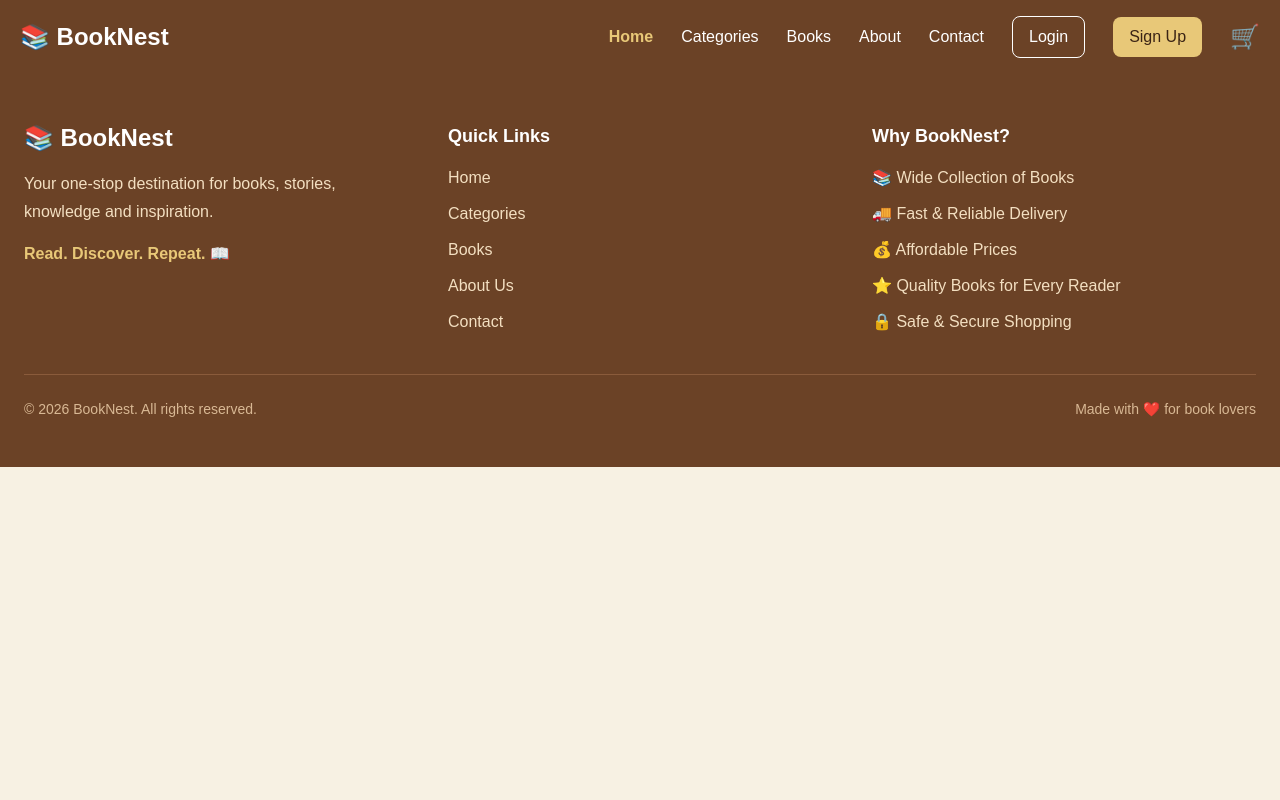
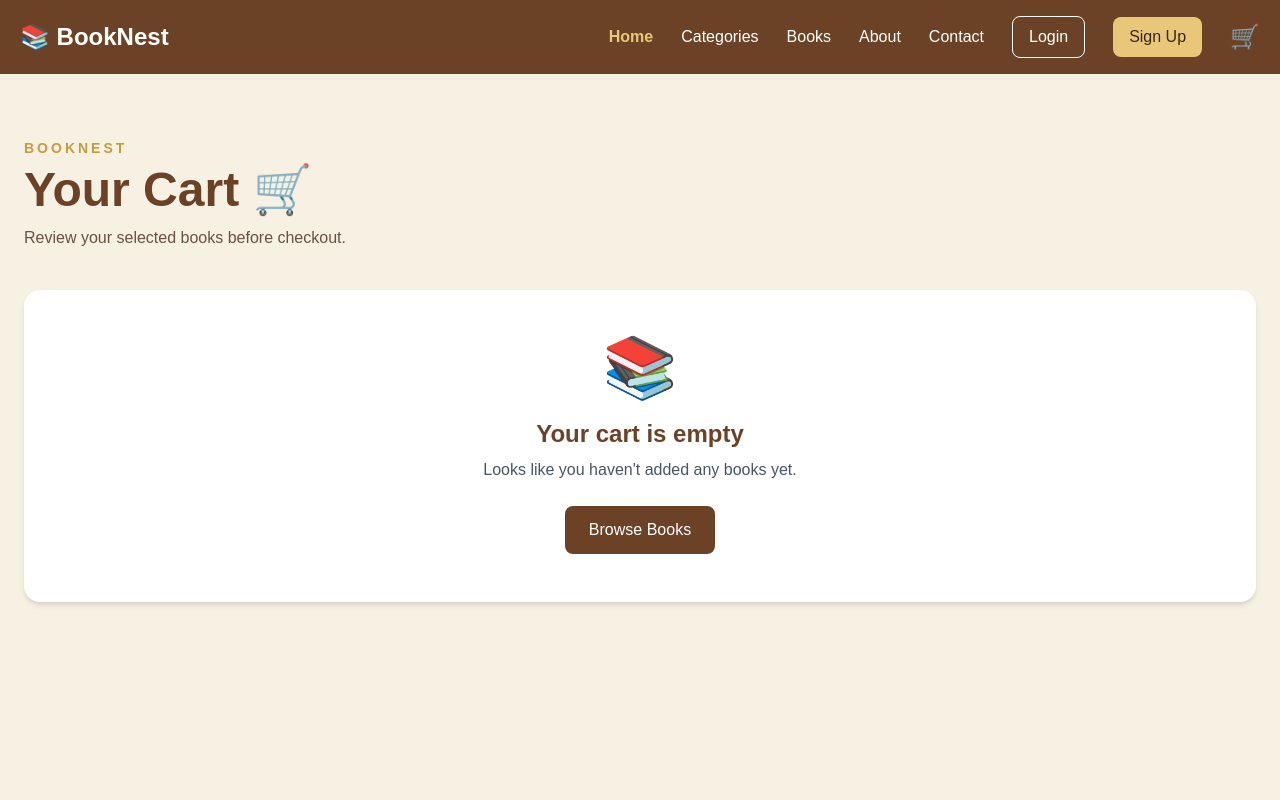
Before and after one commit to Harshita-lalchandani16/BookNest, a React (Vite) app: page /cart in a window 1280 px wide. Shown: the top 800 px of the page. Built offline with nearby package versions, Linux system fonts and the light colour scheme.

Commit message:
Connect navbar cart to cart page

```diff
--- a/src/App.jsx
+++ b/src/App.jsx
@@ -11,6 +11,7 @@ import ScrollToTop from "./components/ScrollToTop"
 
 import CategoryPage from "./pages/CategoryPage"
 import BookDetails from "./pages/BookDetails"
+import CartPage from "./pages/CartPage"
 
 function Home() {
   return (
@@ -39,6 +40,8 @@ function App() {
 
         <Route path="/book/:id" element={<BookDetails />} />
 
+        <Route path="/cart" element={<CartPage />} />
+
       </Routes>
 
       <Footer />
--- a/src/components/Navbar.jsx
+++ b/src/components/Navbar.jsx
@@ -1,5 +1,5 @@
 import { useState, useEffect } from "react"
-import { useLocation, useNavigate } from "react-router-dom"
+import { useLocation, useNavigate, Link } from "react-router-dom"
 
 function Navbar() {
   const [menu, setMenu] = useState(false)
@@ -204,7 +204,8 @@ function Navbar() {
           </button>
 
           {/* CART */}
-          <button
+         <Link
+          to="/cart"
           className="
           text-2xl
           text-[#E8C878]
@@ -213,16 +214,20 @@ function Navbar() {
           "
         >
          🛒
-          </button>
+        </Link>
 
         </div>
 
         {/* MOBILE */}
         <div className="md:hidden flex items-center gap-4">
 
-          <button className="text-2xl text-[#E8C878]">
+         <Link
+         to="/cart"
+         onClick={() => setMenu(false)}
+        className="text-2xl text-[#E8C878]"
+        >
         🛒
-          </button>
+        </Link>
 
           <button
             onClick={() => setMenu(!menu)}
--- /dev/null
+++ b/src/pages/CartPage.jsx
@@ -0,0 +1,206 @@
+import { useEffect, useState } from "react"
+import { Link } from "react-router-dom"
+
+function CartPage() {
+  const [cart, setCart] = useState([])
+
+  // Get cart from localStorage
+  useEffect(() => {
+    const savedCart =
+      JSON.parse(localStorage.getItem("cart")) || []
+
+    setCart(savedCart)
+  }, [])
+
+  // Remove book from cart
+  const removeFromCart = (id) => {
+    const updatedCart = cart.filter(
+      (book) => book.id !== id
+    )
+
+    setCart(updatedCart)
+
+    localStorage.setItem(
+      "cart",
+      JSON.stringify(updatedCart)
+    )
+  }
+
+  // Calculate total
+  const totalPrice = cart.reduce(
+    (total, book) => total + book.price,
+    0
+  )
+
+  return (
+    <main className="min-h-screen bg-[#F7F1E3] px-6 py-16">
+
+      <div className="max-w-7xl mx-auto">
+
+        {/* ================= HEADER ================= */}
+
+        <div className="mb-10">
+
+          <p className="text-[#C89B3C] uppercase tracking-[3px] text-sm font-semibold">
+            BookNest
+          </p>
+
+          <h1 className="text-4xl md:text-5xl font-bold text-[#6B4226] mt-2">
+            Your Cart 🛒
+          </h1>
+
+          <p className="text-[#6B5140] mt-3">
+            Review your selected books before checkout.
+          </p>
+
+        </div>
+
+
+        {/* ================= EMPTY CART ================= */}
+
+        {cart.length === 0 ? (
+
+          <div className="bg-white rounded-2xl shadow-md p-12 text-center">
+
+            <p className="text-6xl mb-5">
+              📚
+            </p>
+
+            <h2 className="text-2xl font-bold text-[#6B4226]">
+              Your cart is empty
+            </h2>
+
+            <p className="text-gray-600 mt-2">
+              Looks like you haven't added any books yet.
+            </p>
+
+            <Link
+              to="/"
+              className="inline-block mt-6 bg-[#6B4226] text-white px-6 py-3 rounded-lg hover:bg-[#4F301D] transition"
+            >
+              Browse Books
+            </Link>
+
+          </div>
+
+        ) : (
+
+          <div className="grid lg:grid-cols-3 gap-8">
+
+            {/* ================= CART ITEMS ================= */}
+
+            <div className="lg:col-span-2 space-y-5">
+
+              {cart.map((book) => (
+
+                <div
+                  key={book.id}
+                  className="bg-white rounded-2xl shadow-md p-5 flex flex-col sm:flex-row gap-5"
+                >
+
+                  {/* BOOK IMAGE */}
+
+                  <div className="w-full sm:w-32 h-40 bg-[#EDE0CA] rounded-xl flex items-center justify-center p-3">
+
+                    <img
+                      src={book.image}
+                      alt={book.title}
+                      className="max-h-full max-w-full object-contain"
+                    />
+
+                  </div>
+
+
+                  {/* BOOK INFORMATION */}
+
+                  <div className="flex-1">
+
+                    <p className="text-sm text-[#A06B3B] font-semibold uppercase">
+                      {book.category}
+                    </p>
+
+                    <h2 className="text-xl font-bold text-[#3D2B1F] mt-1">
+                      {book.title}
+                    </h2>
+
+                    <p className="text-gray-600 mt-1">
+                      {book.author}
+                    </p>
+
+                    <p className="text-xl font-bold text-[#6B4226] mt-4">
+                      ₹{book.price}
+                    </p>
+
+                    <button
+                      onClick={() => removeFromCart(book.id)}
+                      className="mt-4 text-red-600 font-semibold hover:text-red-800 transition"
+                    >
+                      Remove
+                    </button>
+
+                  </div>
+
+                </div>
+
+              ))}
+
+            </div>
+
+
+            {/* ================= ORDER SUMMARY ================= */}
+
+            <div className="bg-white rounded-2xl shadow-md p-6 h-fit">
+
+              <h2 className="text-2xl font-bold text-[#6B4226] mb-6">
+                Order Summary
+              </h2>
+
+              <div className="flex justify-between text-gray-600 mb-4">
+                <span>Items</span>
+
+                <span>
+                  {cart.length}
+                </span>
+              </div>
+
+              <div className="flex justify-between text-gray-600 mb-4">
+                <span>Subtotal</span>
+
+                <span>
+                  ₹{totalPrice}
+                </span>
+              </div>
+
+              <div className="border-t border-[#D9C4A5] pt-4">
+
+                <div className="flex justify-between text-lg font-bold text-[#6B4226]">
+
+                  <span>Total</span>
+
+                  <span>
+                    ₹{totalPrice}
+                  </span>
+
+                </div>
+
+              </div>
+
+              <button
+                className="w-full mt-6 bg-[#6B4226] text-white py-3 rounded-lg font-semibold hover:bg-[#4F301D] transition"
+              >
+                Proceed to Checkout
+              </button>
+
+            </div>
+
+          </div>
+
+        )}
+
+      </div>
+
+    </main>
+  )
+}
+
+export default CartPage
```
Lines whose indentation alone changed are shown as unchanged.
